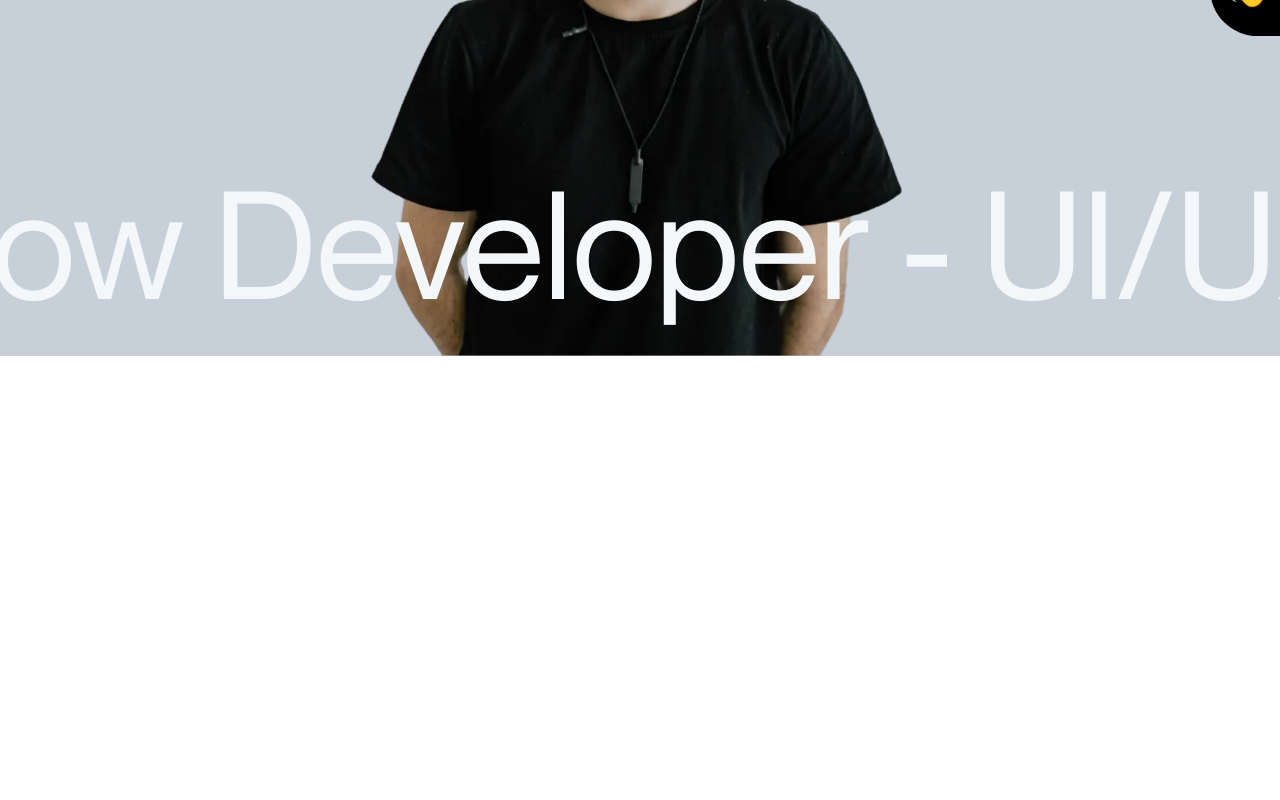
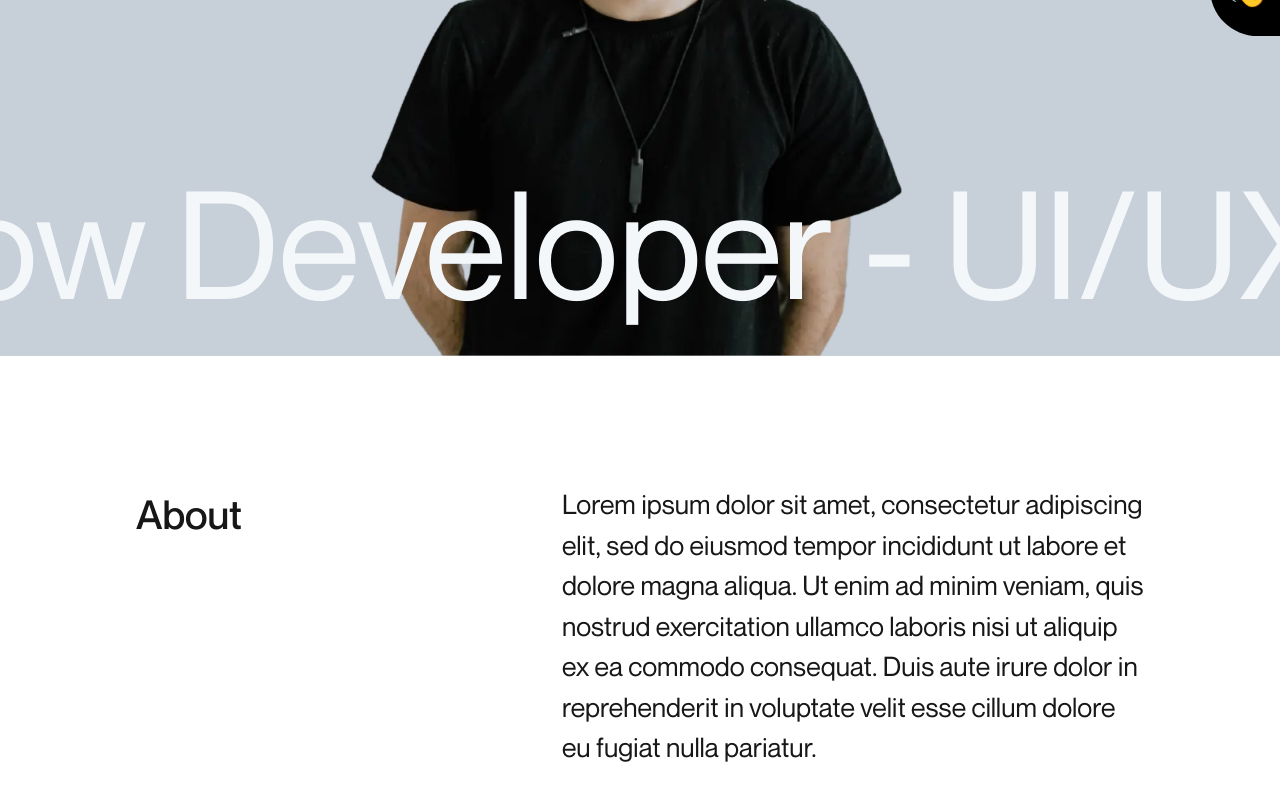
Before and after one commit to kwlsq/nextjs-ayush, a Next.js app: page / in a window 1280 px wide. Shown: the part 444-1244 px from the top of the page. Before the commit the page ends 800 px from the top, so only its background shows below. Built offline with nearby package versions, Linux system fonts and the light colour scheme.

Commit message:
about section

```diff
--- /dev/null
+++ b/src/app/components/About.tsx
@@ -0,0 +1,16 @@
+const AboutSection = () => {
+    return (
+      <div className="box-border px-[8.5em] py-[8em] w-screen flex justify-between">
+        <h3 className="text-[40px] font-medium">About</h3>
+        <p className="text-[27px] font-normal ml-80">
+          Lorem ipsum dolor sit amet, consectetur adipiscing elit, sed do eiusmod
+          tempor incididunt ut labore et dolore magna aliqua. Ut enim ad minim
+          veniam, quis nostrud exercitation ullamco laboris nisi ut aliquip ex ea
+          commodo consequat. Duis aute irure dolor in reprehenderit in voluptate
+          velit esse cillum dolore eu fugiat nulla pariatur.
+        </p>
+      </div>
+    );
+  };
+
+  export default AboutSection;
--- a/src/app/page.tsx
+++ b/src/app/page.tsx
@@ -1,4 +1,4 @@
-// import AboutSection from "./components/About";
+import AboutSection from "./components/About";
 // import FloatingMenu from "./components/FloatingMenu";
 // import FooterSection from "./components/Footer";
 // import GallerySection from "./components/Gallery";
@@ -11,7 +11,7 @@ export default function Home() {
     <>
       {/* <FloatingMenu /> */}
       <HeroSection />
-      {/* <AboutSection /> */}
+      <AboutSection />
       {/* <WorkSection /> */}
       {/* <GallerySection /> */}
       {/* <TestimonialSection /> */}
```
